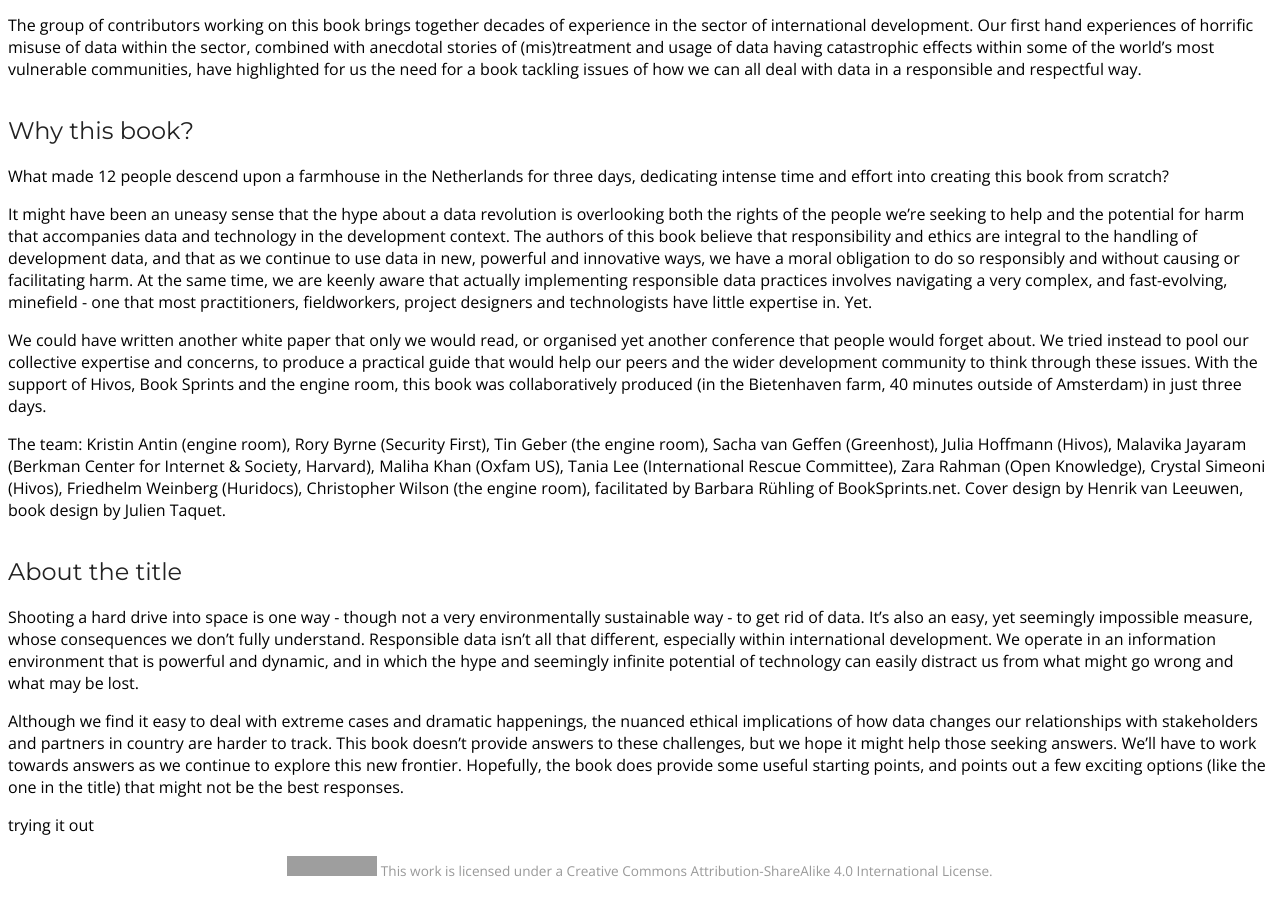
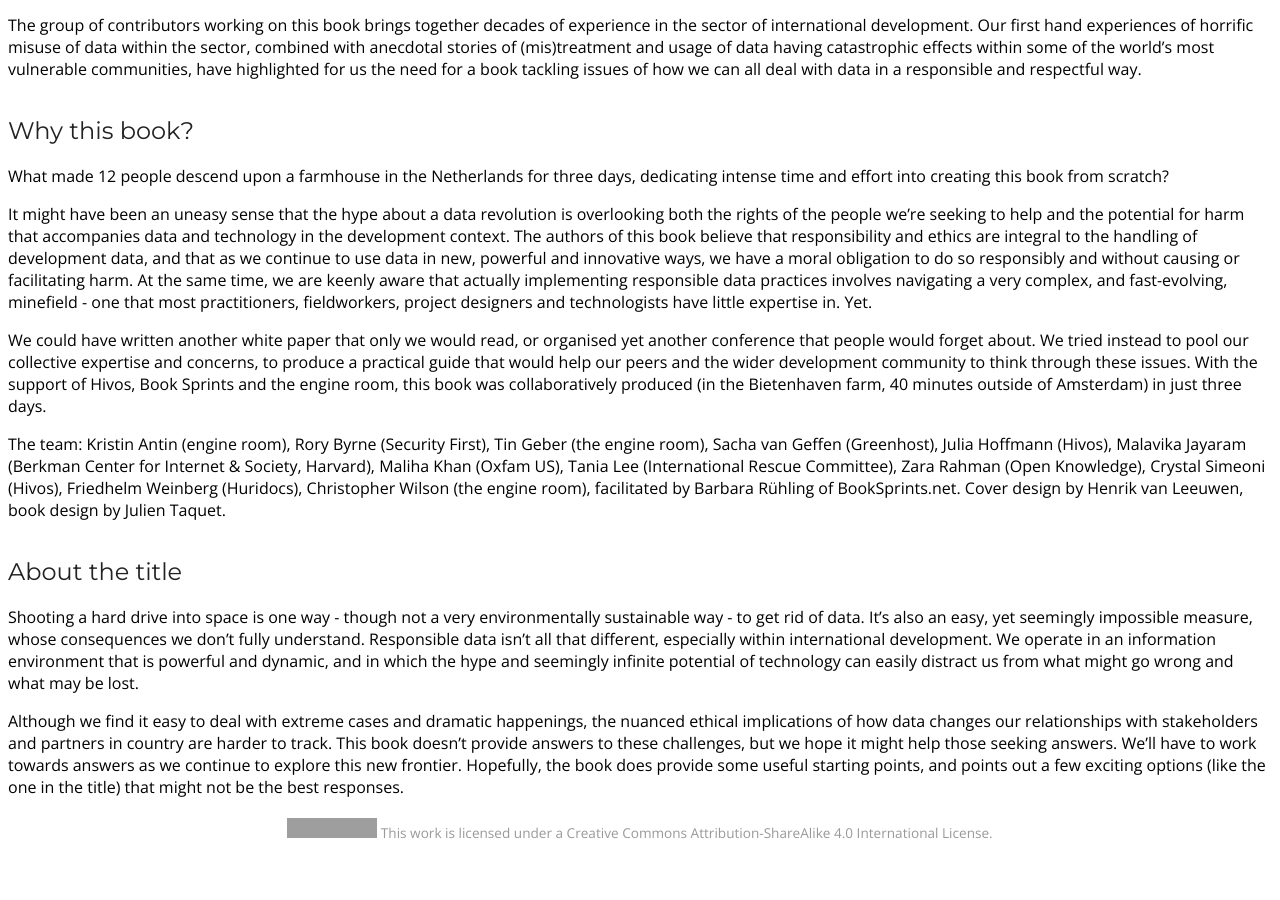
Before and after one commit to the-engine-room/archive-rdf-primer, a Jekyll site: the page built from _posts/1-introduction/0000-01-01-about-this-book.md, in a window 1280 px wide and 900 px high, scrolled down 1149 px. Built offline with Jekyll 4.4.1, drawn with Linux system fonts in a browser that asks for light colours; Markdown is read by kramdown in place of the engine named in the settings; comment, search, counter and statistics services are not loaded; a style sheet for code colours, icons or effects is not loaded; after the commit the page ends 2011 px from its top, so only the background shows below that; grey boxes are pictures that could not be loaded.

Commit message:
Updated 0000-01-01-about-this-book.md

```diff
--- a/_posts/1-introduction/0000-01-01-about-this-book.md
+++ b/_posts/1-introduction/0000-01-01-about-this-book.md
@@ -31,5 +31,3 @@ The team: Kristin Antin (engine room), Rory Byrne (Security First), Tin Geber (t
 Shooting a hard drive into space is one way - though not a very environmentally sustainable way - to get rid of data. It's also an easy, yet seemingly impossible measure, whose consequences we don't fully understand. Responsible data isn't all that different, especially within international development. We operate in an information environment that is powerful and dynamic, and in which the hype and seemingly infinite potential of technology can easily distract us from what might go wrong and what may be lost.
 
 Although we find it easy to deal with extreme cases and dramatic happenings, the nuanced ethical implications of how data changes our relationships with stakeholders and partners in country are harder to track. This book doesn't provide answers to these challenges, but we hope it might help those seeking answers. We'll have to work towards answers as we continue to explore this new frontier. Hopefully, the book does provide some useful starting points, and points out a few exciting options (like the one in the title) that might not be the best responses.
-
-trying it out
```
